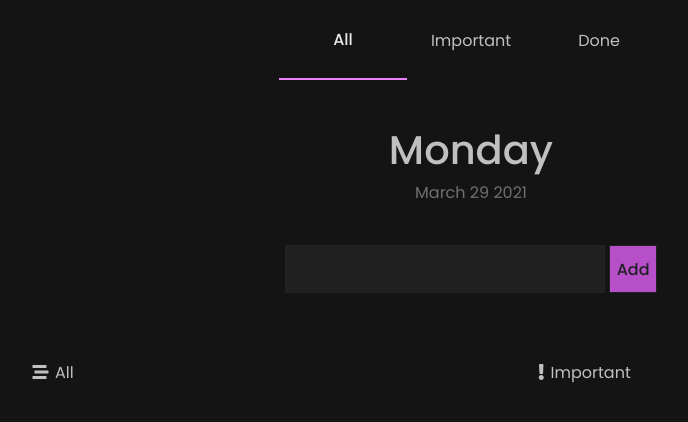
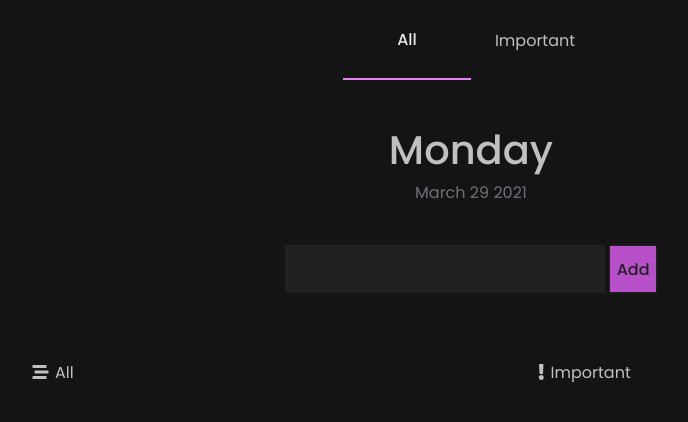
Before and after one commit to ClayZz-dev/ClayZz-dev.todoApp.github.io, a plain HTML site: page index.html in a window 1280 px wide. Shown: the whole page, without its empty margins (169-857 px from the left). Drawn offline with Linux system fonts and the light colour scheme.

Commit message:
deleting done on navbar

```diff
--- a/index.html
+++ b/index.html
@@ -22,7 +22,6 @@
         <ul class="filter-cont">
             <li class="filter active" id="all">All</li>
             <li class="filter" id="important">Important</li>
-            <li class="filter" id="done">Done</li>
         </ul>
     </nav>
 
@@ -80,7 +79,6 @@
                 </ul>
             </div>
         </div>
-
         <div class="phone-footer">
             <div class="add-new">
                 <span>Add New +</span>
```
